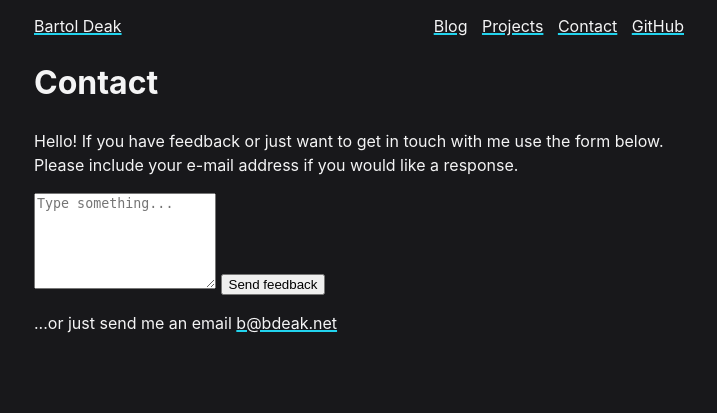
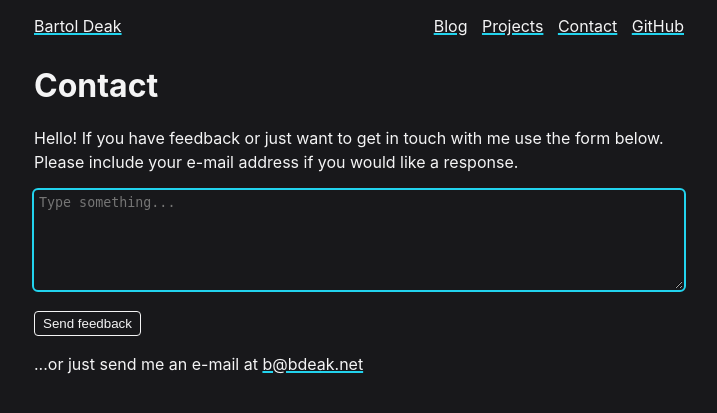
Before and after one commit to bdeak4/bdeak.net, a PHP site: page /contact.html in a window 1280 px wide. Shown: the top 413 px of the page, without its empty margins (166-883 px from the left). Run offline with PHP 8.4, Linux system fonts and the light colour scheme; some web fonts are replaced.

Commit message:
rewrite contact form page

```diff
--- a/contact.html
+++ b/contact.html
@@ -26,18 +26,29 @@
       form below. Please include your e-mail address if you would like a
       response.
     </p>
-    <form class="contact__form">
+    <form class="contact-form">
       <textarea
         rows="6"
         name="message"
         placeholder="Type something..."
+        class="message-textarea"
+        autofocus
       ></textarea>
-      <button type="submit">Send feedback</button>
-      <div class="contact__message"></div>
+
+      <button type="submit" class="submit-button">Send feedback</button>
+
+      <p class="received-message hidden">
+        Feedback received successfully. Thanks!
+      </p>
+      <p class="error-message hidden">
+        Oops! There was a problem sending feedback.
+      </p>
     </form>
     <p>
-      ...or just send me an email
+      ...or just send me an e-mail at
       <a href="mailto:b@bdeak.net">b@bdeak.net</a>
     </p>
+
+    <script src="./js/contact.js"></script>
   </body>
 </html>
--- a/css/contact.css
+++ b/css/contact.css
@@ -0,0 +1,29 @@
+.message-textarea {
+  width: 100%;
+  border-radius: 4px;
+  color: #f4f4f5;
+  background-color: #18181b;
+  border: none;
+  padding: 4px;
+  margin-bottom: 14px;
+  border: 1px solid #f4f4f5;
+}
+
+.message-textarea:focus {
+  outline: 2px solid #22d3ee;
+  border-color: transparent;
+}
+
+.submit-button {
+  cursor: pointer;
+  border-radius: 4px;
+  color: #f4f4f5;
+  background-color: #18181b;
+  border: none;
+  padding: 4px 8px;
+  border: 1px solid #f4f4f5;
+}
+
+.hidden {
+  display: none;
+}
--- a/css/style.css
+++ b/css/style.css
@@ -44,6 +44,13 @@ nav a:not(:last-child) {
   margin-right: 10px;
 }
 
+h1,
+h2,
+h3 {
+  margin-top: 24px;
+  margin-bottom: 16px;
+}
+
 img {
   width: 100%;
 }
--- /dev/null
+++ b/js/contact.js
@@ -0,0 +1,22 @@
+const form = document.querySelector(".contact-form");
+const messageTextarea = document.querySelector(".message-textarea");
+const submitButton = document.querySelector(".submit-button");
+const receivedMessage = document.querySelector(".received-message");
+const errorMessage = document.querySelector(".error-message");
+
+const show = (el) => el.classList.remove("hidden");
+const hide = (el) => el.classList.add("hidden");
+
+form.addEventListener("submit", async (event) => {
+  event.preventDefault();
+
+  const response = await fetch(
+    "https://sr2k3rjwcgfezjuq4b7fgagn3m0hqgal.lambda-url.eu-central-1.on.aws/",
+    { method: "POST", body: messageTextarea.value }
+  );
+
+  hide(response.ok ? errorMessage : receivedMessage);
+  show(response.ok ? receivedMessage : errorMessage);
+
+  this.reset();
+});
--- a/mailfwd/package.json
+++ b/mailfwd/package.json
@@ -1,7 +1,6 @@
 {
   "name": "mailfwd",
   "dependencies": {
-    "email-validator": "^2.0.4",
     "nodemailer": "^6.7.5"
   }
 }
```
Also changed, not shown: mailfwd/mailfwd.js (+5 -16 lines), 3 other files.
